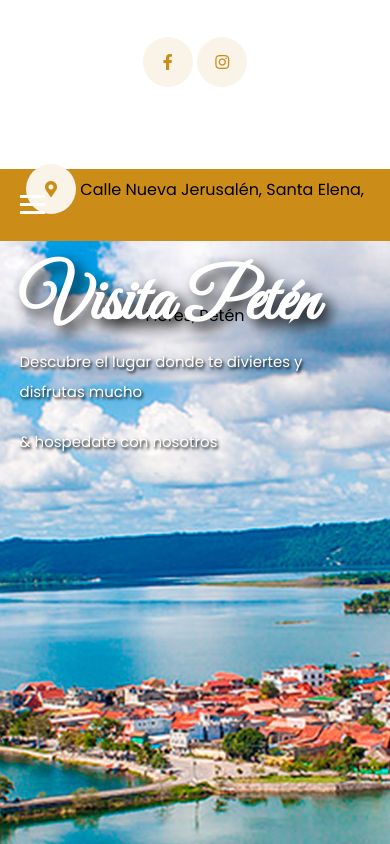
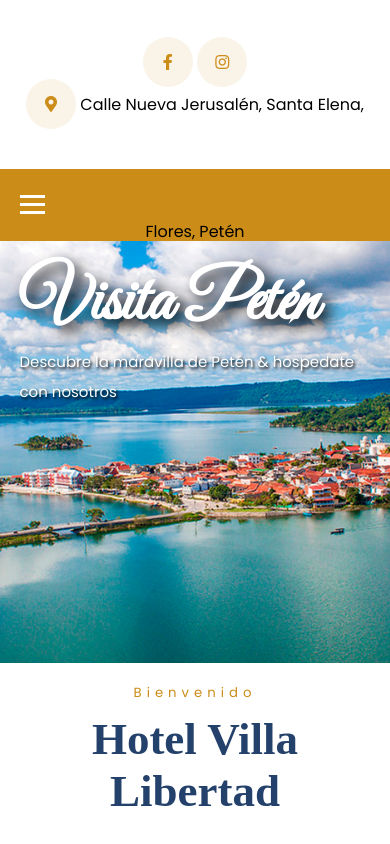
Before and after one commit to joseQuixchan/HotelVillaLibertad, a plain HTML site: page index.html in a window 390 px wide. Shown: the top 844 px of the page. Drawn offline with nearby package versions, Linux system fonts and the light colour scheme.

Commit message:
Fix errores

```diff
--- a/css/style.css
+++ b/css/style.css
@@ -55,6 +55,10 @@ a {
 .head img {
   margin-top: 10px;
   max-height: 12vh;
+}
+
+.scoial{
+  max-height: 5vh;
 }
 
 /*-------------head--------- */
@@ -1208,6 +1212,8 @@ footer .content {
     flex-direction: column;
   }
 
+
+
   .home h1 {
     font-size: 70px;
   }
@@ -1222,7 +1228,7 @@ footer .content {
   }
 
   .home {
-    height: 140vh;
+    height: 50vh;
   }
 
   .home .grid {
--- a/index.html
+++ b/index.html
@@ -11,11 +11,10 @@
 
   <link rel="stylesheet" href="https://cdnjs.cloudflare.com/ajax/libs/OwlCarousel2/2.3.4/assets/owl.carousel.css" />
   <link rel="stylesheet" href="https://cdnjs.cloudflare.com/ajax/libs/OwlCarousel2/2.3.4/assets/owl.theme.default.min.css" />
-
-
 </head>
 
 <body>
+
   <section class="head">
     <div class="container flex1">
       <div class="scoial">
@@ -83,8 +82,7 @@
   <section class="home" id="home">
     <div class="container">
       <h1>Visita Petén</h1>
-      <p>Descubre el lugar donde te diviertes y disfrutas mucho</p>
-      <p>& hospedate con nosotros</p>
+      <p>Descubre la maravilla de Petén & hospedate con nosotros</p>
     </div>
   </section>
 
```
